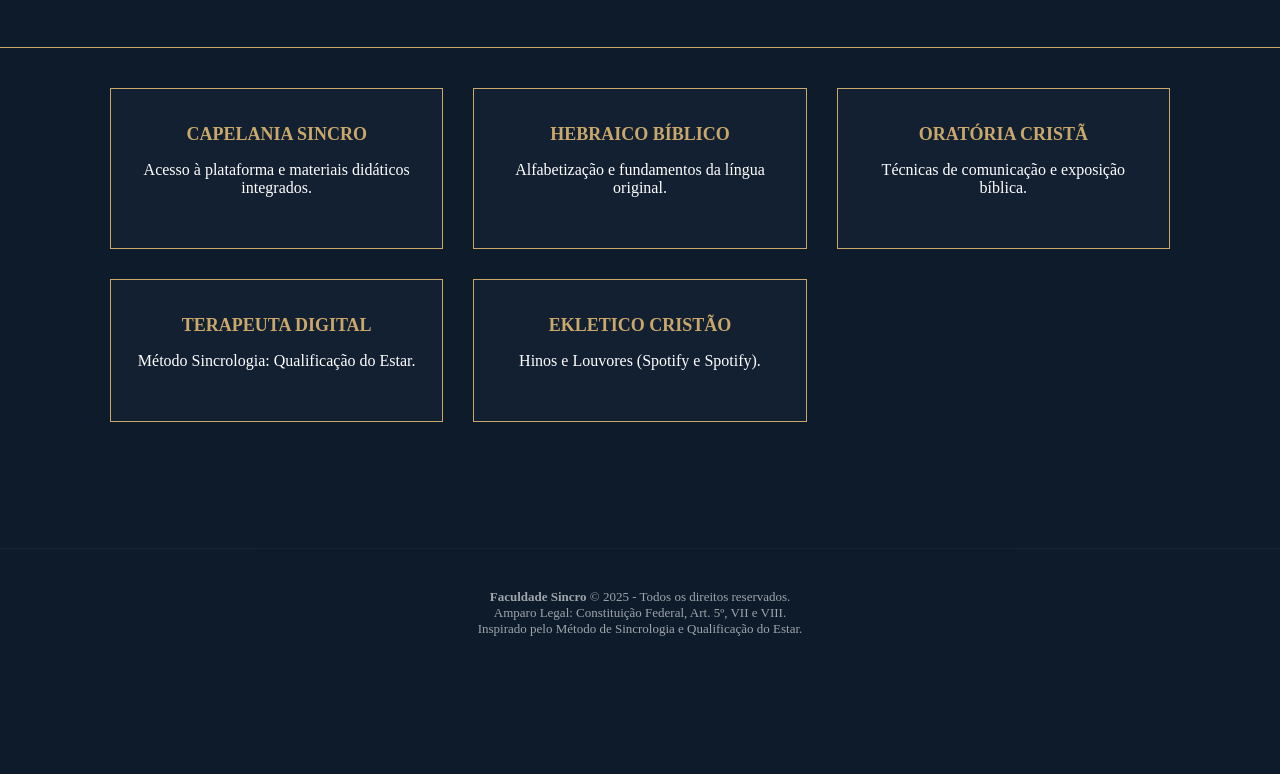
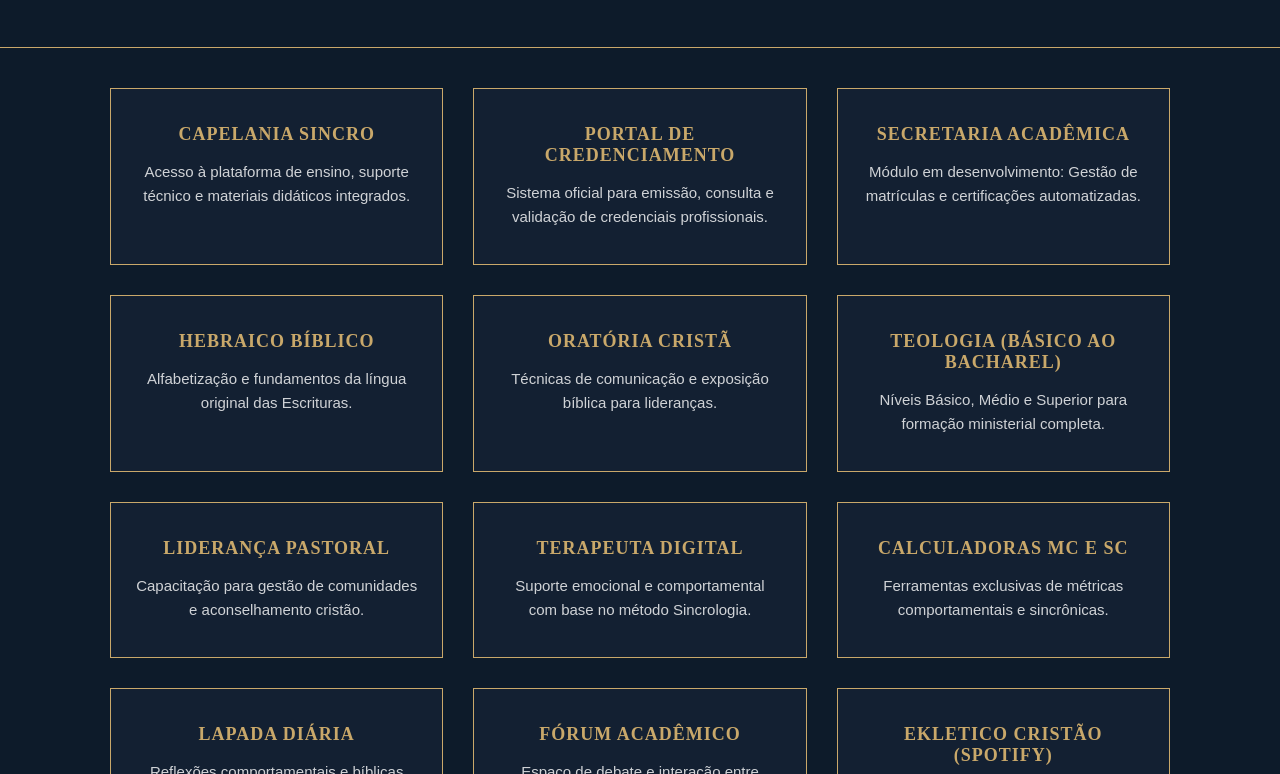
Before and after one commit to escolateologicavance-debug/portal-sincro, a plain HTML site: page index.html in a window 1280 px wide. Shown: the part 123-897 px from the top of the page. Before the commit the page ends 800 px from the top, so only its background shows below. Drawn offline with Linux system fonts and the light colour scheme.

Commit message:
Update index.html

```diff
--- a/index.html
+++ b/index.html
@@ -4,17 +4,92 @@
     <meta charset="UTF-8">
     <meta name="viewport" content="width=device-width, initial-scale=1.0">
     <title>Faculdade Sincro</title>
-    <link rel="manifest" href="manifest.json">
     <style>
-        body { font-family: 'Times New Roman', serif; background: #0d1b2a; color: #ffffff; margin: 0; display: flex; flex-direction: column; align-items: center; min-height: 100vh; }
-        header { text-align: center; padding: 50px 20px; width: 100%; border-bottom: 1px solid #c9a86a; }
-        h1 { margin: 10px 0; font-size: 28px; text-transform: uppercase; letter-spacing: 2px; color: #c9a86a; }
-        .slogan { opacity: 0.8; font-size: 16px; font-style: italic; letter-spacing: 1px; }
-        .container { display: grid; grid-template-columns: repeat(auto-fit, minmax(320px, 1fr)); gap: 30px; padding: 40px 20px; max-width: 1100px; width: 100%; box-sizing: border-box; }
-        .card { background: rgba(27, 38, 59, 0.5); border: 1px solid #c9a86a; padding: 35px 25px; text-align: center; transition: 0.4s; text-decoration: none; color: #ffffff; }
-        .card:hover { background: #1b263b; box-shadow: inset 0 0 15px rgba(201, 168, 106, 0.2); }
-        .card-title { color: #c9a86a; font-size: 18px; text-transform: uppercase; font-weight: bold; margin-bottom: 15px; display: block; }
-        .footer { margin-top: auto; padding: 40px; font-size: 13px; opacity: 0.6; text-align: center; border-top: 1px solid rgba(201, 168, 106, 0.1); width: 100%; }
+        body {
+            font-family: 'Times New Roman', serif;
+            background: #0d1b2a;
+            color: #ffffff;
+            margin: 0;
+            display: flex;
+            flex-direction: column;
+            align-items: center;
+            min-height: 100vh;
+        }
+        header {
+            text-align: center;
+            padding: 50px 20px;
+            width: 100%;
+            border-bottom: 1px solid #c9a86a;
+        }
+        h1 {
+            margin: 10px 0;
+            font-size: 28px;
+            text-transform: uppercase;
+            letter-spacing: 2px;
+            font-weight: normal;
+            color: #c9a86a;
+        }
+        .slogan {
+            opacity: 0.8;
+            font-size: 16px;
+            font-style: italic;
+            letter-spacing: 1px;
+            margin-top: 10px;
+        }
+        main.container {
+            display: grid;
+            grid-template-columns: repeat(auto-fit, minmax(320px, 1fr));
+            gap: 30px;
+            padding: 40px 20px;
+            max-width: 1100px;
+            width: 100%;
+            box-sizing: border-box;
+        }
+        .card {
+            background: rgba(27, 38, 59, 0.5);
+            border: 1px solid #c9a86a;
+            padding: 35px 25px;
+            text-align: center;
+            transition: 0.4s;
+            text-decoration: none;
+            color: #ffffff;
+        }
+        .card:hover {
+            background: #1b263b;
+            box-shadow: inset 0 0 15px rgba(201, 168, 106, 0.2);
+            border-width: 2px;
+        }
+        .card-title {
+            color: #c9a86a;
+            font-size: 18px;
+            text-transform: uppercase;
+            letter-spacing: 1px;
+            margin-bottom: 15px;
+            display: block;
+            font-weight: bold;
+        }
+        .card p {
+            font-size: 15px;
+            opacity: 0.8;
+            line-height: 1.6;
+            margin: 0;
+            font-family: Arial, sans-serif;
+        }
+        .footer {
+            margin-top: auto;
+            padding: 40px;
+            font-size: 13px;
+            opacity: 0.6;
+            text-align: center;
+            border-top: 1px solid rgba(201, 168, 106, 0.1);
+            width: 100%;
+            box-sizing: border-box;
+        }
+        .footer b { color: #c9a86a; }
+        @media (max-width: 600px) {
+            h1 { font-size: 24px; }
+            .container { padding: 20px; }
+        }
     </style>
 </head>
 <body>
@@ -23,24 +98,62 @@
         <div class="slogan">Teologia e Ciências Comportamentais</div>
     </header>
 
-    <div class="container">
-        <a href="#" class="card"><span class="card-title">Capelania Sincro</span><p>Acesso à plataforma e materiais didáticos integrados.</p></a>
-        <a href="#" class="card"><span class="card-title">Hebraico Bíblico</span><p>Alfabetização e fundamentos da língua original.</p></a>
-        <a href="#" class="card"><span class="card-title">Oratória Cristã</span><p>Técnicas de comunicação e exposição bíblica.</p></a>
-        <a href="#" class="card"><span class="card-title">Terapeuta Digital</span><p>Método Sincrologia: Qualificação do Estar.</p></a>
-        <a href="#" class="card"><span class="card-title">Ekletico Cristão</span><p>Hinos e Louvores (Spotify e Spotify).</p></a>
-    </div>
+    <main class="container">
+        <!-- Cursos -->
+        <a href="#" class="card">
+            <span class="card-title">Capelania Sincro</span>
+            <p>Acesso à plataforma de ensino, suporte técnico e materiais didáticos integrados.</p>
+        </a>
+        <a href="#" class="card">
+            <span class="card-title">Portal de Credenciamento</span>
+            <p>Sistema oficial para emissão, consulta e validação de credenciais profissionais.</p>
+        </a>
+        <a href="#" class="card">
+            <span class="card-title">Secretaria Acadêmica</span>
+            <p>Módulo em desenvolvimento: Gestão de matrículas e certificações automatizadas.</p>
+        </a>
+        <a href="#" class="card">
+            <span class="card-title">Hebraico Bíblico</span>
+            <p>Alfabetização e fundamentos da língua original das Escrituras.</p>
+        </a>
+        <a href="#" class="card">
+            <span class="card-title">Oratória Cristã</span>
+            <p>Técnicas de comunicação e exposição bíblica para lideranças.</p>
+        </a>
+        <a href="#" class="card">
+            <span class="card-title">Teologia (Básico ao Bacharel)</span>
+            <p>Níveis Básico, Médio e Superior para formação ministerial completa.</p>
+        </a>
+        <a href="#" class="card">
+            <span class="card-title">Liderança Pastoral</span>
+            <p>Capacitação para gestão de comunidades e aconselhamento cristão.</p>
+        </a>
+        <a href="#" class="card">
+            <span class="card-title">Terapeuta Digital</span>
+            <p>Suporte emocional e comportamental com base no método Sincrologia.</p>
+        </a>
+        <a href="#" class="card">
+            <span class="card-title">Calculadoras MC e SC</span>
+            <p>Ferramentas exclusivas de métricas comportamentais e sincrônicas.</p>
+        </a>
+        <a href="#" class="card">
+            <span class="card-title">Lapada Diária</span>
+            <p>Reflexões comportamentais e bíblicas para o fortalecimento do Estar.</p>
+        </a>
+        <a href="#" class="card">
+            <span class="card-title">Fórum Acadêmico</span>
+            <p>Espaço de debate e interação entre alunos e professores da Faculdade.</p>
+        </a>
+        <a href="#" class="card">
+            <span class="card-title">Ekletico Cristão (Spotify)</span>
+            <p>Álbum de hinos e composições originais para edificação espiritual.</p>
+        </a>
+    </main>
 
     <div class="footer">
         <b>Faculdade Sincro</b> © 2025 - Todos os direitos reservados.<br>
-        Amparo Legal: Constituição Federal, Art. 5º, VII e VIII.<br>
+        Fundamentação Legal: Constituição Federal, Art. 5º, VII e VIII.<br>
         Inspirado pelo Método de Sincrologia e Qualificação do Estar.
     </div>
-
-    <script>
-        if ('serviceWorker' in navigator) {
-            navigator.serviceWorker.register('sw.js');
-        }
-    </script>
 </body>
 </html>
```
